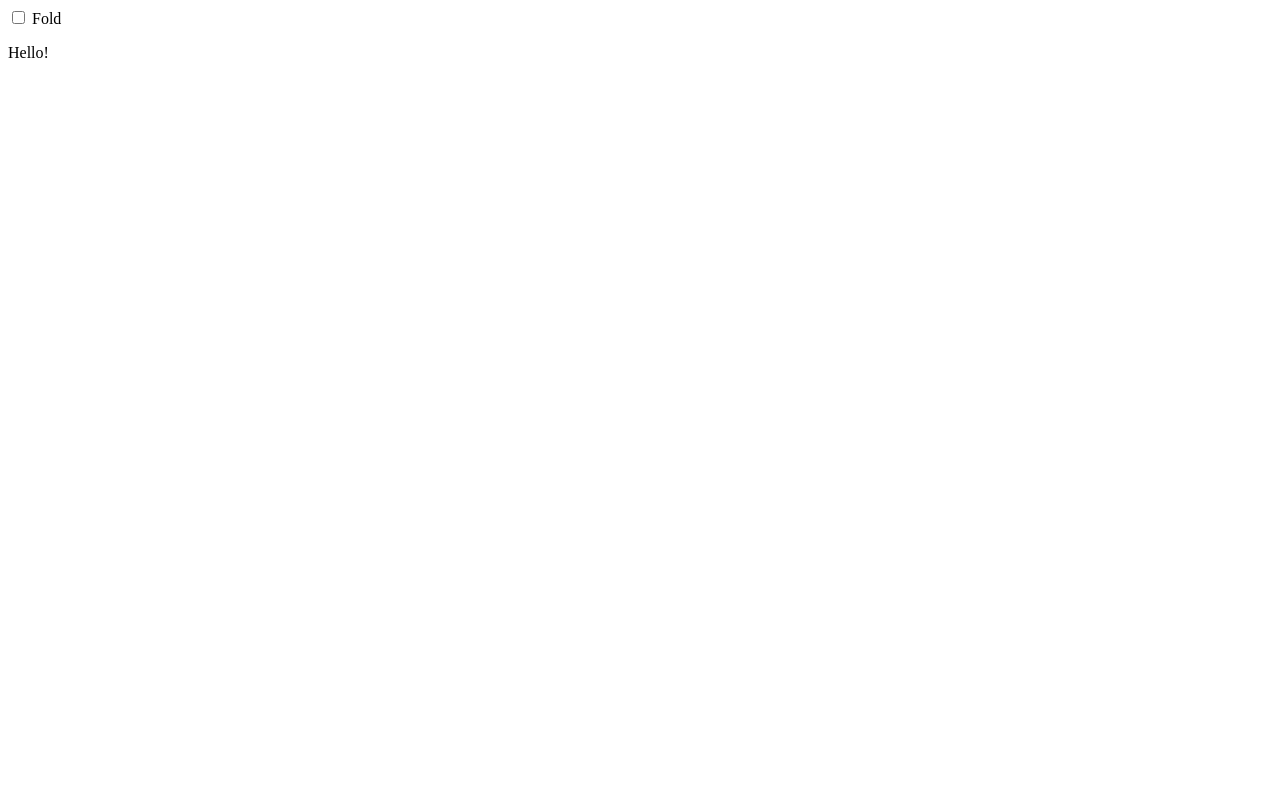
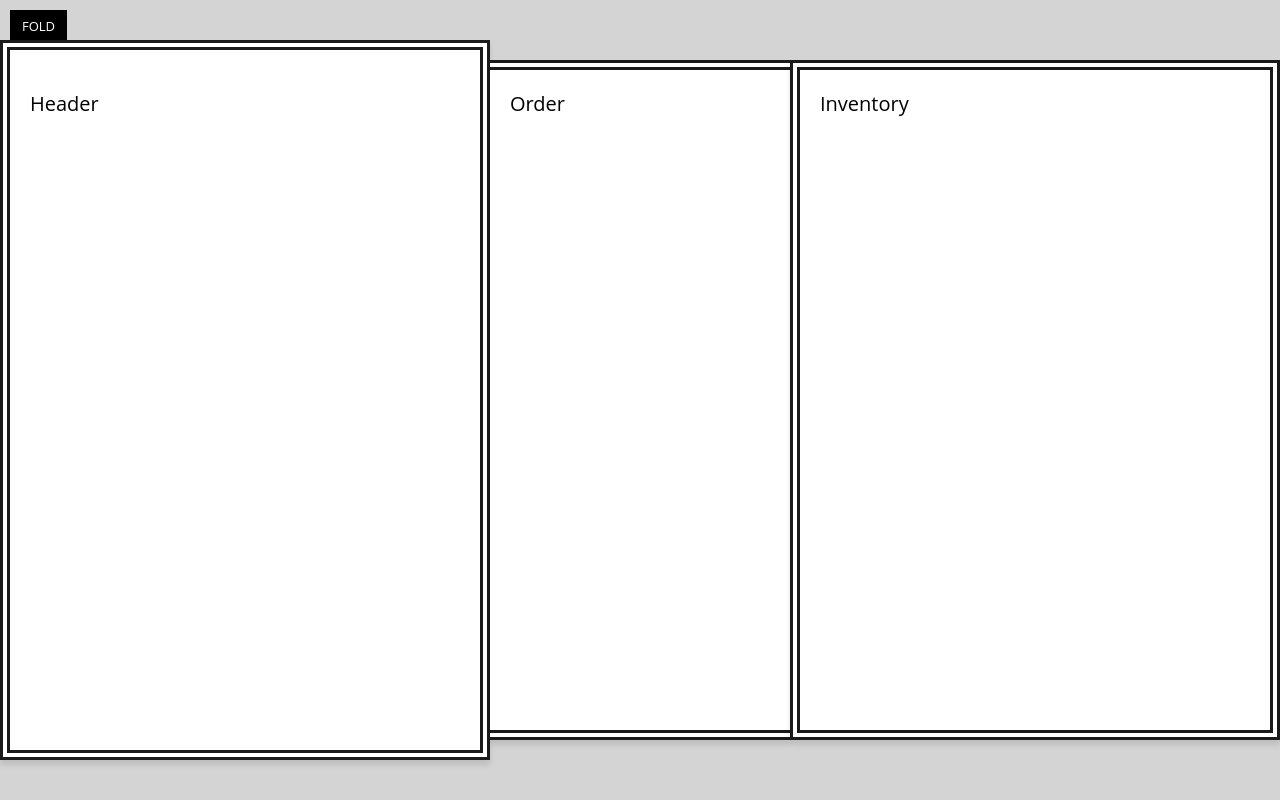
Before and after one commit to SandraBayabos/webos-catch-of-the-day, a React (Create React App) app: page / in a window 1280 px wide. Built offline with nearby package versions, Linux system fonts and the light colour scheme.

Commit message:
added Header, Order, Inventory components

```diff
--- /dev/null
+++ b/src/components/App.js
@@ -0,0 +1,21 @@
+import React from "react";
+import { render } from "react-dom";
+import Header from "./Header";
+import Order from "./Order";
+import Inventory from "./Inventory";
+
+class App extends React.Component {
+  render() {
+    return (
+      <div className="catch-of-the-day">
+        <div className="menu">
+          <Header />
+        </div>
+        <Order />
+        <Inventory />
+      </div>
+    );
+  }
+}
+
+export default App;
--- /dev/null
+++ b/src/components/Header.js
@@ -0,0 +1,9 @@
+import React from "react";
+
+class Header extends React.Component {
+  render() {
+    return <p>Header</p>;
+  }
+}
+
+export default Header;
--- /dev/null
+++ b/src/components/Inventory.js
@@ -0,0 +1,10 @@
+import React from "react";
+import { render } from "react-dom";
+
+class Inventory extends React.Component {
+  render() {
+    return <p>Inventory</p>;
+  }
+}
+
+export default Inventory;
--- /dev/null
+++ b/src/components/Order.js
@@ -0,0 +1,10 @@
+import React from "react";
+import { render } from "react-dom";
+
+class Order extends React.Component {
+  render() {
+    return <p>Order</p>;
+  }
+}
+
+export default Order;
--- a/src/components/StorePicker.js
+++ b/src/components/StorePicker.js
@@ -6,7 +6,14 @@ import { render } from "react-dom";
 class StorePicker extends React.Component {
   //within the render we return some JSX
   render() {
-    return <p>Hello!</p>;
+    // return <p>Hello!</p>;
+    return (
+      <form className="store-selector">
+        <h2>Please Enter a Store</h2>
+        <input type="text" required placeholder="Store Name"></input>
+        <button type="submit">Visit Store &#8594;</button>
+      </form>
+    );
   }
 }
 
--- a/src/index.js
+++ b/src/index.js
@@ -2,8 +2,13 @@
 import React from "react";
 //importing just one of the methods from react-dom i.e. the {render} method
 import { render } from "react-dom";
+//import the entire css file
+import "./css/style.css";
+//import App Component
+import App from "./components/App";
 //import the component from the components folder
 import StorePicker from "./components/StorePicker";
 
 //render the component inside of #main
-render(<StorePicker />, document.querySelector("#main"));
+// remove the StorePicker and just render App component
+render(<App />, document.querySelector("#main"));
```
